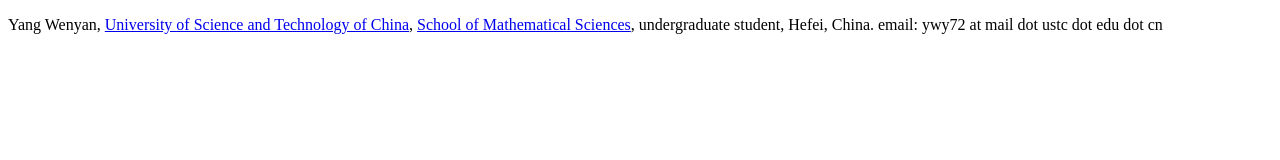
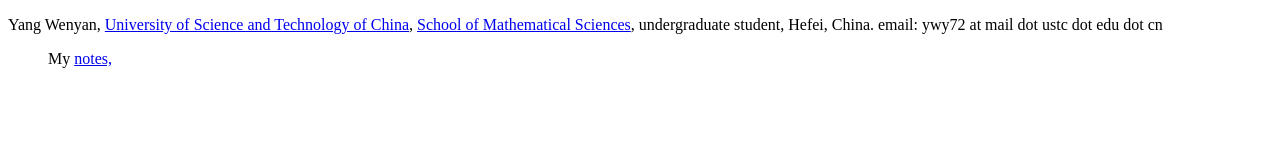
Before and after one commit to 1-OI/1-oi.github.io, a plain HTML site: page index.html in a window 1280 px wide. Drawn offline with Linux system fonts and the light colour scheme.

Commit message:
Update index.html

```diff
--- a/index.html
+++ b/index.html
@@ -16,7 +16,11 @@ China.
 email: ywy72 at mail dot ustc dot edu dot cn
 <br>
 
-
+<ul>
+My
+<A HREF="https://1-oi.github.io/Notes/" >
+notes,</A>
+</ul>
 </BODY>
 
 </HTML>
```
